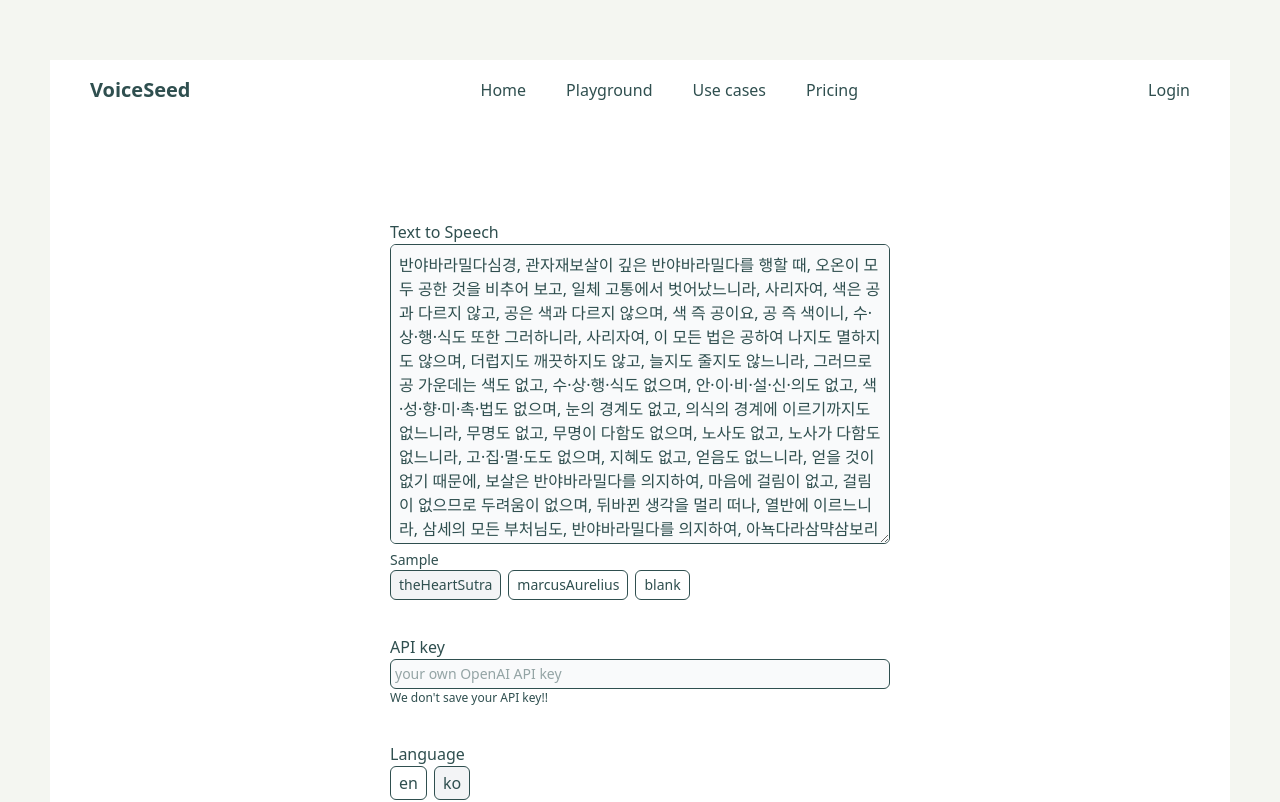
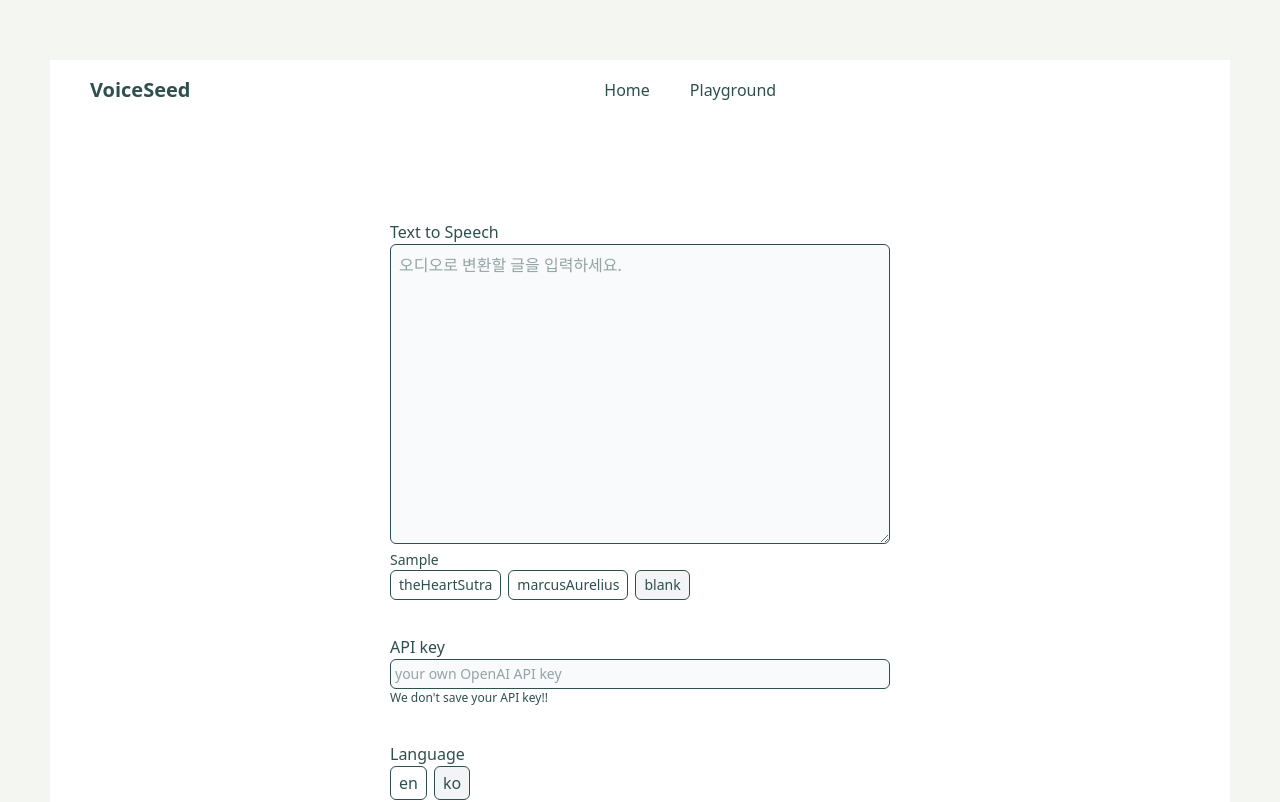
Before and after one commit to thursdaycurry/project-voiceseed-react, a React (Vite) app: page /playground in a window 1280 px wide. Shown: the top 802 px of the page. Built offline with nearby package versions, Linux system fonts and the light colour scheme.

Commit message:
improve: ui by removing unused categories

```diff
--- a/src/components/Header.tsx
+++ b/src/components/Header.tsx
@@ -10,13 +10,11 @@ export default function Header() {
       <nav className="flex space-x-10">
         <Link to="/">Home</Link>
         <Link to="/playground">Playground</Link>
-        <Link to="/usecases">Use cases</Link>
-        <Link to="/pricing">Pricing</Link>
+        {/* <Link to="/usecases">Use cases</Link>
+        <Link to="/pricing">Pricing</Link> */}
       </nav>
       {/* User part */}
-      <div className="flex space-x-10 ">
-        <div>Login</div>
-      </div>
+      <div className="flex space-x-10 ">{/* <div>Login</div> */}</div>
     </header>
   );
 }
--- a/src/components/Playground.tsx
+++ b/src/components/Playground.tsx
@@ -16,7 +16,7 @@ export default function Playground() {
     setter: (value) => setSelectLang(value),
   };
 
-  const [selectSample, setSelectSample] = useState("theHeartSutra");
+  const [selectSample, setSelectSample] = useState("blank");
   const sampleHander = {
     getter: selectSample,
     setter: (value) => setSelectSample(value),
```
